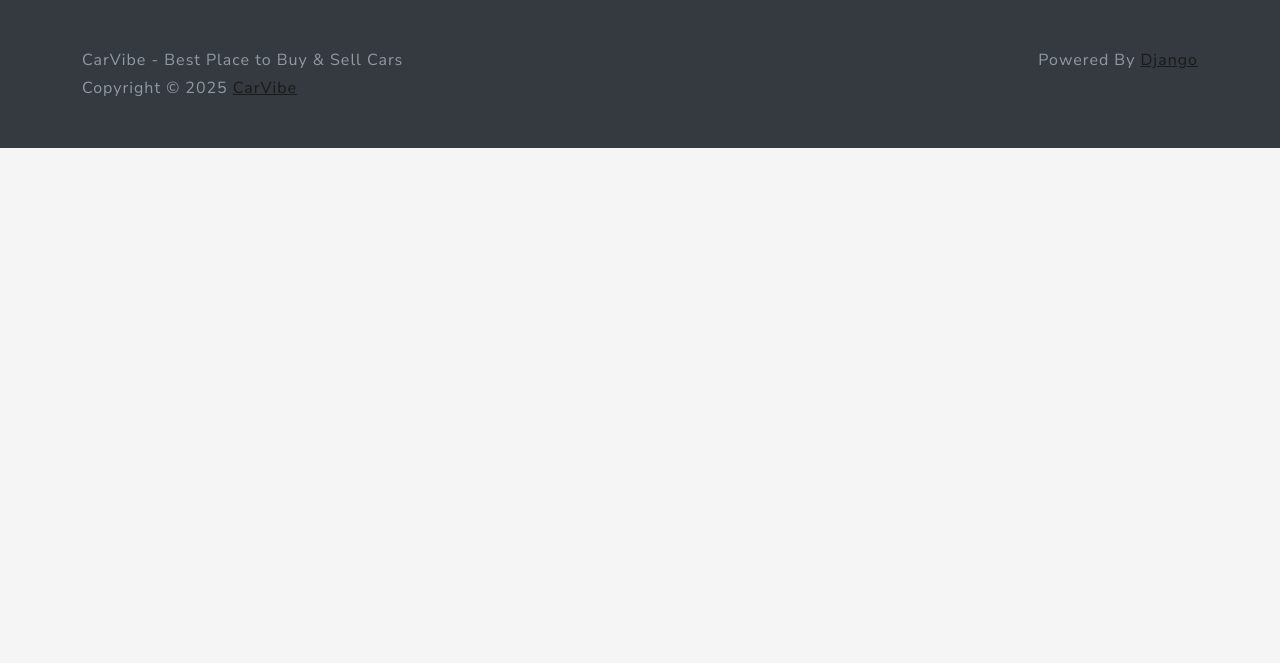
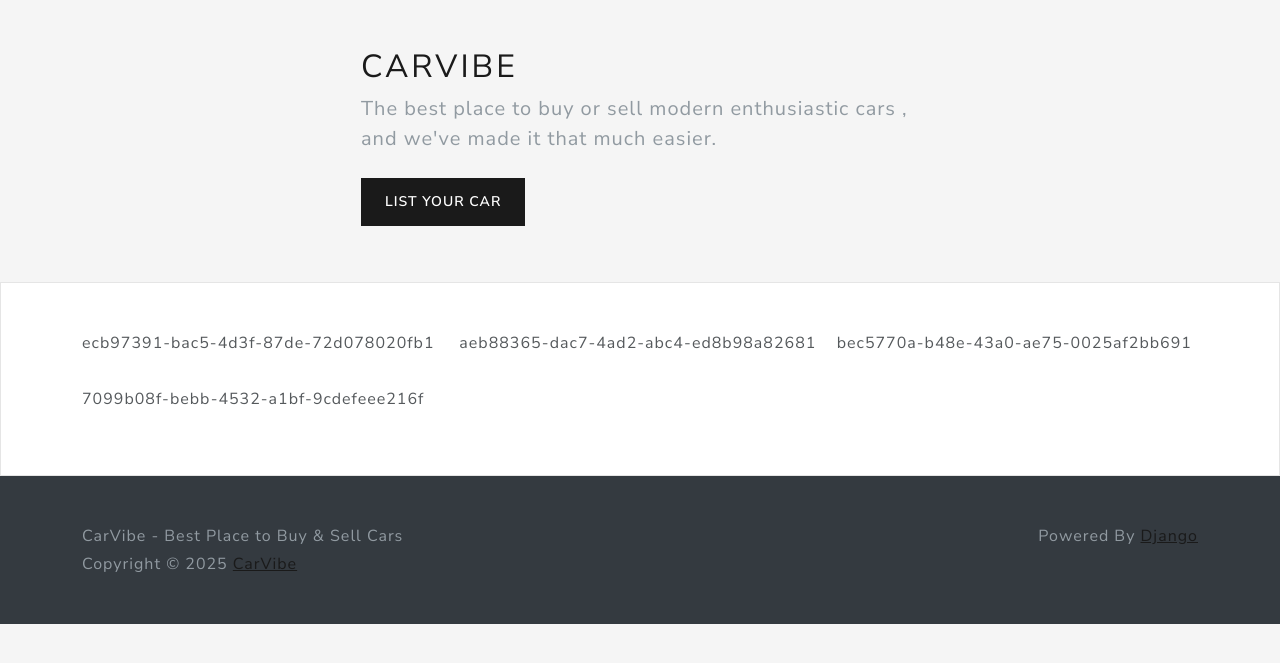
Before and after one commit to tejth/CarVibe, a Django app: page /home/ in a window 1280 px wide. Shown: the part 94-757 px from the top of the page. Run offline with Django 5.2, Linux system fonts and the light colour scheme; a user stored in the database is signed in; data comes from the database, SQL or seed files in the repository; some libraries are stand-ins or nearby versions.

Commit message:
added section header homepage for listing

```diff
--- a/src/main/templates/views/home.html
+++ b/src/main/templates/views/home.html
@@ -8,6 +8,28 @@
 
 {% block 'body' %}
 <main>
+
+  <section class="py-5 container">
+     <div class="col-lg-6 col-md-8 mx-auto">
+       <h1 class="fw-light">CarVibe</h1>
+       <p class="lead text-muted">The best place to buy or sell modern enthusiastic cars , and we've made it that much easier.</p>
+       <a href="" class="btn btn-primary my-2">List Your Car </a>
+     </div>
+     <div class="col-lg-6 col-md-8 mx-auto">
+           <!-- Listing filter -->
+     </div>
+  </section>
+  <div class="album py-5 bg-light">
+      <div class="container">
+        <div class="row row-cols-1 row-cols-sm-2 row-cols-md-3 g-3">
+            {% for listing in listings %}
+              <div class="col">
+                <p>{{listing.id}} </p>
+              </div>
+            {% endfor%}
+        </div>
+      </div>
+  </div>
 </main>
 
 {% endblock %}
--- a/src/main/views.py
+++ b/src/main/views.py
@@ -1,6 +1,8 @@
 from django.shortcuts import render
 from django.http import HttpResponse
 from django.contrib.auth.decorators import login_required
+
+from main.models import Listing
 # Create your views here.
 
 def main_view(request):
@@ -8,4 +10,8 @@
 
 @login_required
 def home_view(request):
-    return render(request,"views/home.html")
+    listings = Listing.objects.all()
+    context = {
+         'listings': listings,
+    }
+    return render(request,"views/home.html", context)
```
